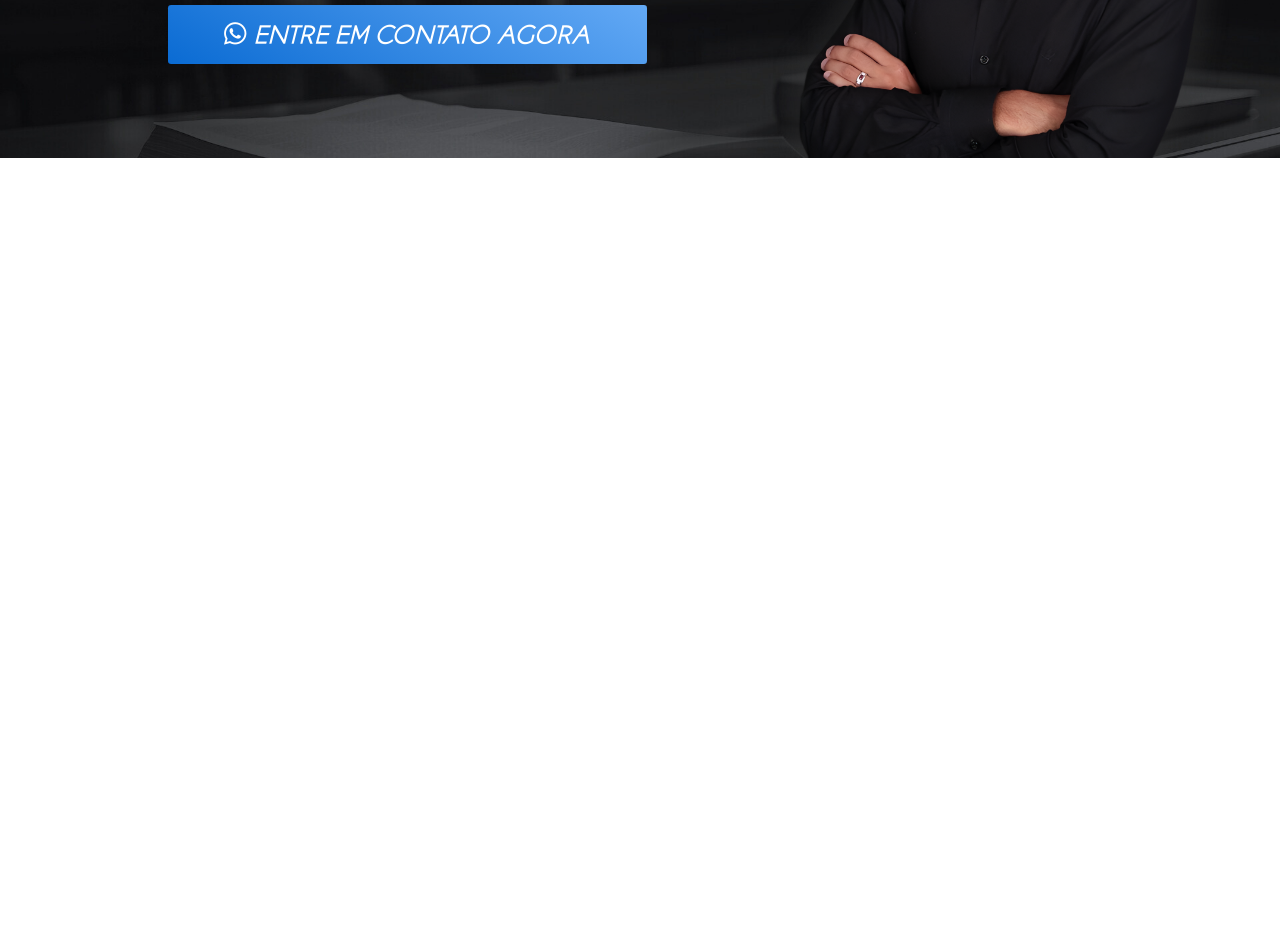
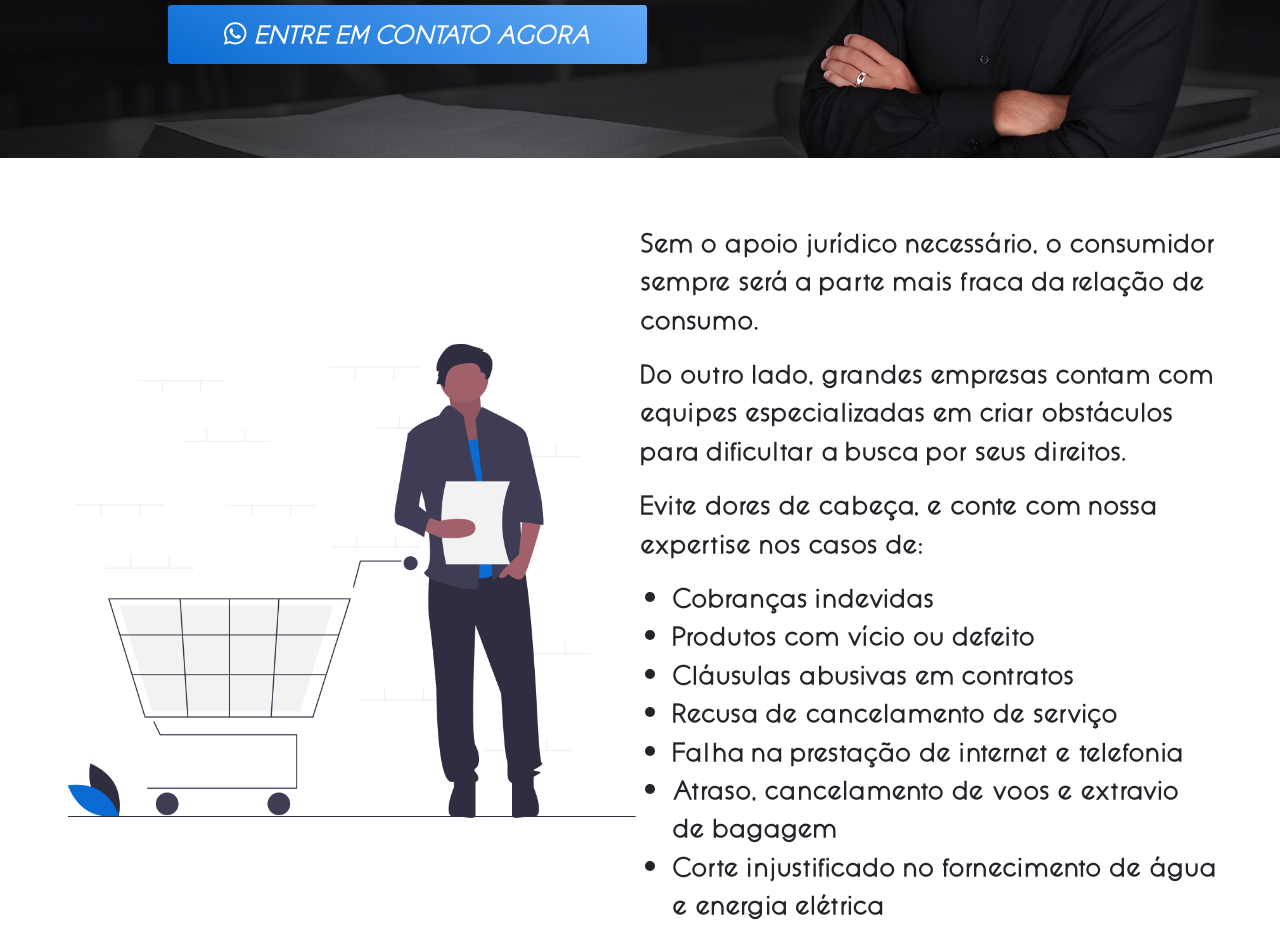
Before and after one commit to gabrielsoarespebr/estacio-pedrosa-advogado, an Angular app: page /home in a window 1280 px wide. Shown: the part 435-1387 px from the top of the page. Before the commit the page ends 800 px from the top, so only its background shows below. Built offline with nearby package versions, Linux system fonts and the light colour scheme.

Commit message:
feat: Recurring problems section

```diff
--- /dev/null
+++ b/src/app/pages/home/components/recurring-problems/recurring-problems.component.css
@@ -0,0 +1,8 @@
+#recurringProblems {
+  padding: 5vw;
+
+  & img {
+    width: 45vw;
+    object-fit: contain;
+  }
+}
--- /dev/null
+++ b/src/app/pages/home/components/recurring-problems/recurring-problems.component.html
@@ -0,0 +1,25 @@
+<section id="recurringProblems">
+  <div class="d-flex justify-content-between align-items-center">
+    <img src="/assets/images/consumer.png" alt="Consumidor" rel="preload" />
+    <div>
+      <p>
+        Sem o apoio jurídico necessário, o consumidor sempre será a parte mais
+        fraca da relação de consumo.
+      </p>
+      <p>
+        Do outro lado, grandes empresas contam com equipes especializadas em
+        criar obstáculos para dificultar a busca por seus direitos.
+      </p>
+      <p>Evite dores de cabeça, e conte com nossa expertise nos casos de:</p>
+      <ul>
+        <li>Cobranças indevidas</li>
+        <li>Produtos com vício ou defeito</li>
+        <li>Cláusulas abusivas em contratos</li>
+        <li>Recusa de cancelamento de serviço</li>
+        <li>Falha na prestação de internet e telefonia</li>
+        <li>Atraso, cancelamento de voos e extravio de bagagem</li>
+        <li>Corte injustificado no fornecimento de água e energia elétrica</li>
+      </ul>
+    </div>
+  </div>
+</section>
--- a/src/app/pages/home/home.component.html
+++ b/src/app/pages/home/home.component.html
@@ -1,2 +1,3 @@
 <app-header />
 <app-banner />
+<app-recurring-problems/>
--- a/src/app/pages/home/home.component.ts
+++ b/src/app/pages/home/home.component.ts
@@ -1,11 +1,12 @@
 import { Component } from '@angular/core';
 import { BannerComponent } from './components/banner/banner.component';
 import { HeaderComponent } from './components/header/header.component';
+import { RecurringProblemsComponent } from './components/recurring-problems/recurring-problems.component';
 
 @Component({
   selector: 'app-home',
   standalone: true,
-  imports: [HeaderComponent, BannerComponent],
+  imports: [HeaderComponent, BannerComponent, RecurringProblemsComponent],
   templateUrl: './home.component.html',
   styleUrl: './home.component.css',
 })
```
Also changed, not shown: src/app/pages/home/components/recurring-problems/recurring-problems.component.ts (added, +12 -0 lines), public/assets/images/consumer.png (added).
